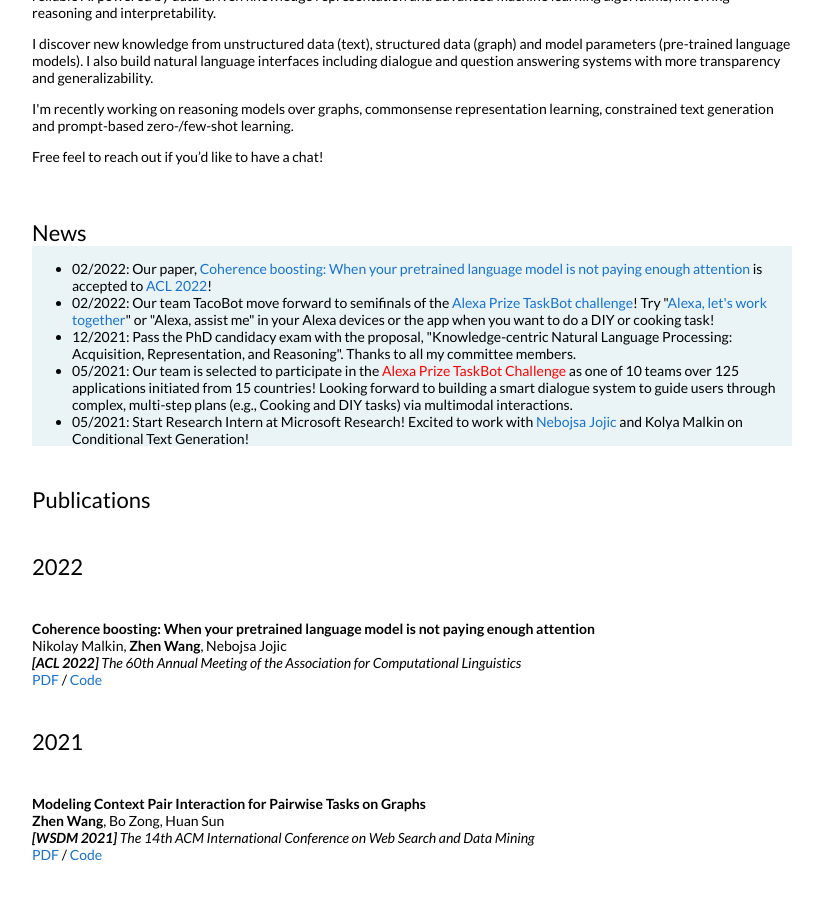
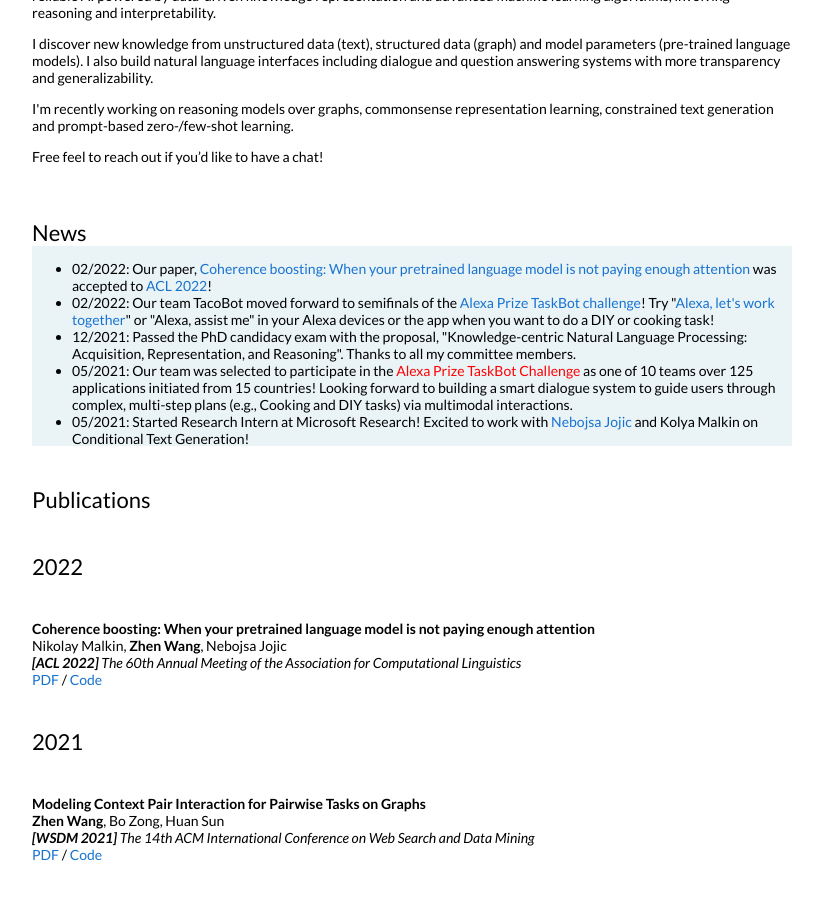
Before and after one commit to zhenwang9102/zhenwang9102.github.io, a Jekyll site: the page built from _posts/2019-06-02-venue.markdown, in a window 1280 px wide and 900 px high, scrolled down 423 px. Shown: the whole window, without its empty margins (228-1051 px from the left). Built offline with Jekyll 4.4.1, drawn with Linux system fonts in a browser that asks for light colours.

Commit message:
Update default.html

```diff
--- a/_layouts/default.html
+++ b/_layouts/default.html
@@ -88,25 +88,25 @@
               <div class="listbox">
                 <ul>
                   <li>
-                    02/2022: Our paper, <a href="https://arxiv.org/abs/2110.08294">Coherence boosting: When your pretrained language model is not paying enough attention</a> is accepted to <a href="https://www.2022.aclweb.org/">ACL 2022</a>!
+                    02/2022: Our paper, <a href="https://arxiv.org/abs/2110.08294">Coherence boosting: When your pretrained language model is not paying enough attention</a> was accepted to <a href="https://www.2022.aclweb.org/">ACL 2022</a>!
                   </li>
                   <li>
-                    02/2022: Our team TacoBot move forward to semifinals of the <a href="https://www.amazon.science/alexa-prize/taskbot-challenge">Alexa Prize TaskBot challenge</a>! Try "<a href="https://www.amazon.science/blog/alexa-assist-me-is-now-live">Alexa, let's work together</a>" or "Alexa, assist me" in your Alexa devices or the app when you want to do a DIY or cooking task!
+                    02/2022: Our team TacoBot moved forward to semifinals of the <a href="https://www.amazon.science/alexa-prize/taskbot-challenge">Alexa Prize TaskBot challenge</a>! Try "<a href="https://www.amazon.science/blog/alexa-assist-me-is-now-live">Alexa, let's work together</a>" or "Alexa, assist me" in your Alexa devices or the app when you want to do a DIY or cooking task!
                   </li>
                   <li>
-                    12/2021: Pass the PhD candidacy exam with the proposal, "Knowledge-centric Natural Language Processing: Acquisition, Representation, and Reasoning". Thanks to all my committee members.
+                    12/2021: Passed the PhD candidacy exam with the proposal, "Knowledge-centric Natural Language Processing: Acquisition, Representation, and Reasoning". Thanks to all my committee members.
                   </li>
                   <li>
-                    05/2021: Our team is selected to participate in the <a href="https://www.amazon.science/alexa-prize/taskbot-challenge/2021" style="color:red">Alexa Prize TaskBot Challenge</a> as one of 10 teams over 125 applications initiated from 15 countries! Looking forward to building a smart dialogue system to guide users through complex, multi-step plans (e.g., Cooking and DIY tasks) via multimodal interactions.
+                    05/2021: Our team was selected to participate in the <a href="https://www.amazon.science/alexa-prize/taskbot-challenge/2021" style="color:red">Alexa Prize TaskBot Challenge</a> as one of 10 teams over 125 applications initiated from 15 countries! Looking forward to building a smart dialogue system to guide users through complex, multi-step plans (e.g., Cooking and DIY tasks) via multimodal interactions.
                   </li>
                   <li>
-                    05/2021: Start Research Intern at Microsoft Research! Excited to work with <a href="https://www.microsoft.com/en-us/research/people/jojic/">Nebojsa Jojic</a> and Kolya Malkin on Conditional Text Generation!
+                    05/2021: Started Research Intern at Microsoft Research! Excited to work with <a href="https://www.microsoft.com/en-us/research/people/jojic/">Nebojsa Jojic</a> and Kolya Malkin on Conditional Text Generation!
                   </li>
                   <li>
                     03/2021: Invited to serve as a PC member of EMNLP 2021.
                   </li>
                   <li>
-                    03/2021: Attend WSDM 2021 virtually and present our work on <a href="https://dl.acm.org/doi/10.1145/3437963.3441744">modeling context pair interaction and learning graph pair emebddings</a>.
+                    03/2021: Attended WSDM 2021 virtually and present our work on <a href="https://dl.acm.org/doi/10.1145/3437963.3441744">modeling context pair interaction and learning graph pair emebddings</a>.
                   </li>
                   <li>
                     03/2021: Honored to win Graduate Student Research Poster Award (Top 5) for 2021 Annual Student Research Poster Exhibition in our CSE department.
@@ -133,34 +133,34 @@
                     10/2020: Our paper, <a href="https://zhenwang9102.github.io/files/WSDM2021_ZW_ConPI.pdf">Modeling Context Pair Interaction for Pairwise Tasks on Graphs</a> was accepted to WSDM 2021 (<a style="color:red">Acceptance Rate: 18.6%</a>).
                   </li>
                   <li>
-                    07/2020: Attend ACL 2020 virtually and presented our paper via QA sessions and pre-recorded video.
+                    07/2020: Attended ACL 2020 virtually and presented our paper via QA sessions and pre-recorded video.
                   </li>
                   <li>
-                    05/2020: Start Research Intern at <a href="http://www.nec-labs.com/">NEC Labs America</a>! Excited to work with <a href="https://bzong.github.io/">Dr. Bo Zong</a> on Commonsense Reasoning for NLU.
+                    05/2020: Started Research Intern at <a href="http://www.nec-labs.com/">NEC Labs America</a>! Excited to work with <a href="https://bzong.github.io/">Dr. Bo Zong</a> on Commonsense Reasoning for NLU.
                   </li>
                   <li>
-                    04/2020: Our paper, <a href="https://zhenwang9102.github.io/files/ACL2020_ZW_X_MedRELA.pdf">Rationalizing Medical Relation Prediction from Corpus-level Statistics</a> about building self-interpretable deep learning model for relation prediction has been accepted by <a href="https://acl2020.org/"></a>ACL 2020 (<a style="color:red">Acceptance Rate: 22.7%</a>).
+                    04/2020: Our paper, <a href="https://zhenwang9102.github.io/files/ACL2020_ZW_X_MedRELA.pdf">Rationalizing Medical Relation Prediction from Corpus-level Statistics</a> about building self-interpretable deep learning model for relation prediction was accepted by <a href="https://acl2020.org/"></a>ACL 2020 (<a style="color:red">Acceptance Rate: 22.7%</a>).
                   </li>
                   <li>
                     04/2020: Invited to serve as a PC member of NLPCC 2020.
                   </li>
                   <li>
-                    09/2019: Our paper, <a href="https://academic.oup.com/bioinformatics/article/36/4/1241/5581350">Graph Embedding on Biomedical Networks: Methods, Applications, and Evaluations</a> has been accepted by <a href="https://academic.oup.com/bioinformatics">Bioinformatics</a>.
+                    09/2019: Our paper, <a href="https://academic.oup.com/bioinformatics/article/36/4/1241/5581350">Graph Embedding on Biomedical Networks: Methods, Applications, and Evaluations</a> was accepted by <a href="https://academic.oup.com/bioinformatics">Bioinformatics</a>.
                   </li>
                   <li>
-                    08/2019: Attend KDD 2019 in Anchorage, Alaska and presented our work in an oral talk.
+                    08/2019: Attended KDD 2019 in Anchorage, Alaska and presented our work in an oral talk.
                   </li>
                   <li>
-                    06/2019: Receive SIGKDD Student Travel Award for KDD 2019.
+                    06/2019: Received SIGKDD Student Travel Award for KDD 2019.
                   </li>
                   <li>
-                    04/2019: Our paper, <a href="https://zhenwang9102.github.io/files/KDD2019_ZW_SurfCon_paper.pdf">SurfCon: Synonym Discovery on Privacy-Aware Clinical Data</a> about knowledge extraction from text has been accepted by <a href="https://www.kdd.org/kdd2019/">KDD 2019</a> (Research Track, <a style="color:red">Acceptance Rate: 14.2%</a>, Oral).
+                    04/2019: Our paper, <a href="https://zhenwang9102.github.io/files/KDD2019_ZW_SurfCon_paper.pdf">SurfCon: Synonym Discovery on Privacy-Aware Clinical Data</a> about knowledge extraction from text was accepted by <a href="https://www.kdd.org/kdd2019/">KDD 2019</a> (Research Track, <a style="color:red">Acceptance Rate: 14.2%</a>, Oral).
                   </li>
                   <li>
                     08/2018: 1 paper about <a href="http://web.cse.ohio-state.edu/~yao.470/paper/StaQC_DLDay18.pdf">Code Summarization</a> was accepted by KDD 2018, Deep Learning Day.
                   </li>
                   <li>
-                    06/2018: Attend NAACL 2018 in New Orleans, LA.
+                    06/2018: Attended NAACL 2018 in New Orleans, LA.
                   </li>
                 </ul>
               </div>
```
Also changed, not shown: other parts of _layouts/default.html (+2 -2 lines).
